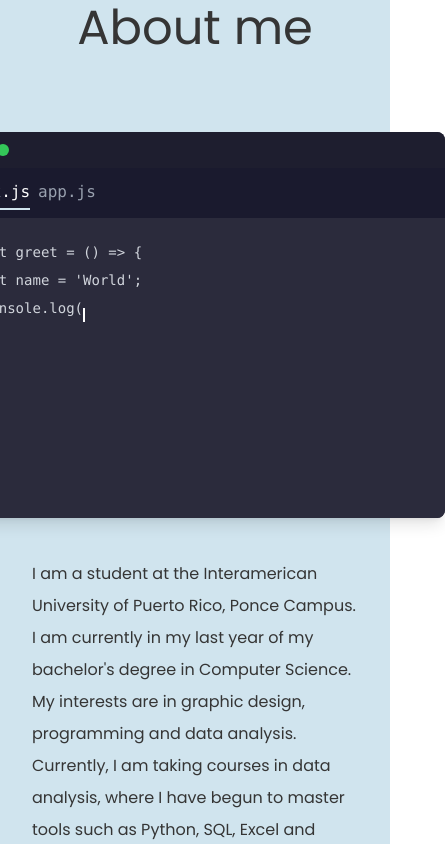
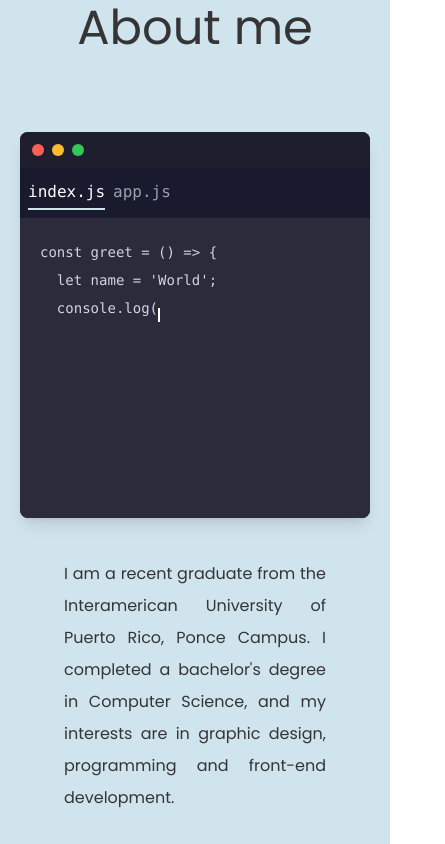
Before and after one commit to gr3yys/gooo-portfolio, a Next.js app: page / in a window 390 px wide. Shown: the part 960-1804 px from the top of the page, 445 px wide, since content can reach past the window. Built offline with nearby package versions, Linux system fonts and the light colour scheme.

Commit message:
Corrected the responsiveness of the animation, and change the description.

```diff
--- a/app/components/About.jsx
+++ b/app/components/About.jsx
@@ -4,7 +4,7 @@ import Animation from './Animation';
 // About section content stored in a constant object
 const about = {
   description:
-    "I am a student at the Interamerican University of Puerto Rico, Ponce Campus. I am currently in my last year of my bachelor's degree in Computer Science. My interests are in graphic design, programming and data analysis. Currently, I am taking courses in data analysis, where I have begun to master tools such as Python, SQL, Excel and Tableau. During my studies, I have done academic and personal projects, where I have applied my knowledge in programming languages such as C++, Visual Basic, C# and JavaScript. My areas of interest in Computer Science include Cybersecurity, UI/UX, Data Analytics and Data Science.",
+    "I am a recent graduate from the Interamerican University of Puerto Rico, Ponce Campus. I completed a bachelor's degree in Computer Science, and my interests are in graphic design, programming and front-end development.",
 };
 
 // Functional component that renders the About section
@@ -26,7 +26,7 @@ const About = () => {
 
         {/* Right side: about text description */}
         <div className='flex-1'>
-          <p className='w-full px-4'>{about.description}</p>
+          <p className='w-full px-12 text-justify'>{about.description}</p>
         </div>
       </div>
     </div>
--- a/app/components/Animation.jsx
+++ b/app/components/Animation.jsx
@@ -32,7 +32,7 @@ const Animation = () => {
         // The animation function: types the code, then backspaces it
         async function typeAndBackspace() {
             while (true) {
-                // ======= Typing Effect =======
+                // Typing Effect
                 let content = '';
                 htmlIndex = 0;
                 isTag = false;
@@ -62,7 +62,7 @@ const Animation = () => {
 
                 await sleep(600); // short pause after fully typed
 
-                // ======= Backspacing Effect =======
+                // Backspacing Effect
                 let plainIndex = plainText.length;
                 while (plainIndex > 0) {
                     plainIndex--;
@@ -99,7 +99,7 @@ const Animation = () => {
 
     return (
         <div className="flex justify-center items-center m-0 font-mono">
-            <div className="w-[500px] bg-[#2b2b3c] rounded-lg overflow-hidden shadow-lg">
+            <div className="sm:text-left min-w-[350px] lg:w-[500px] bg-[#2b2b3c] rounded-lg overflow-hidden shadow-lg">
                 {/* Top bar with window controls */}
                 <div className="bg-[#1e1e2f] text-white p-3 text-sm flex items-center">
                     <div className="flex space-x-2">
```
